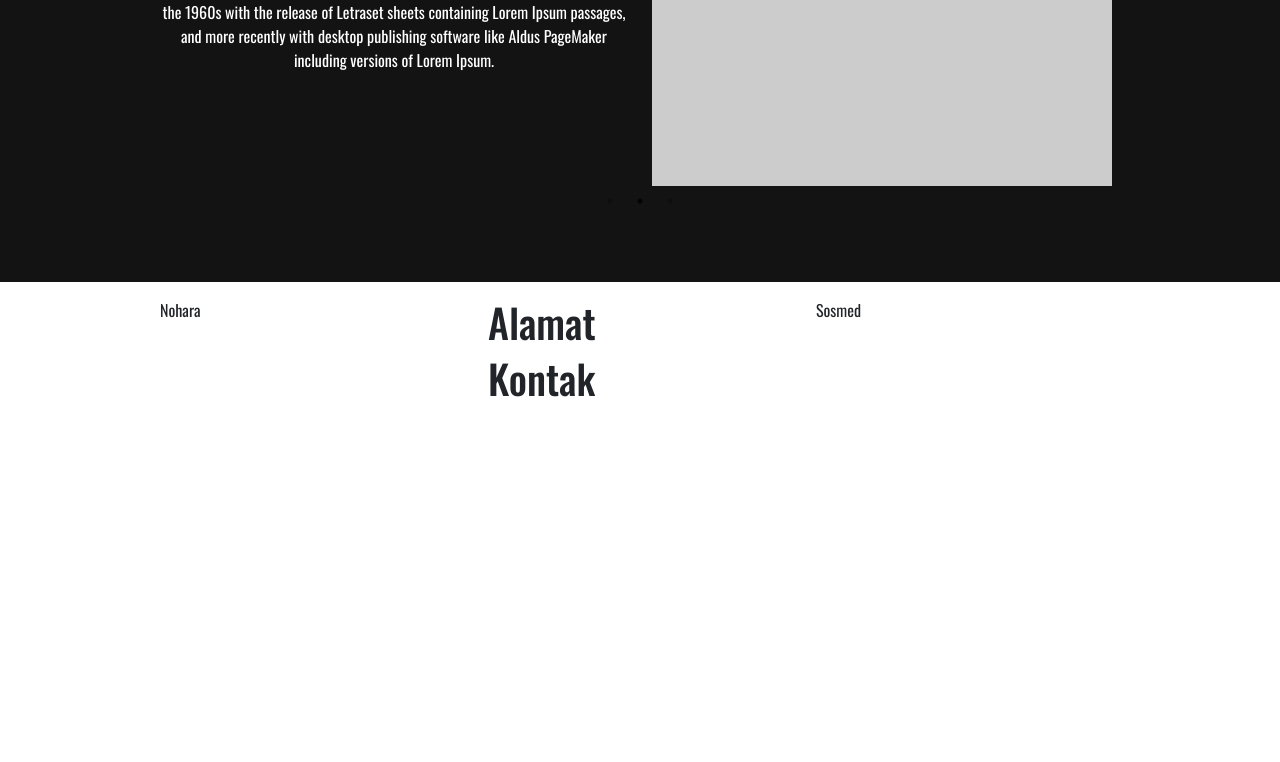
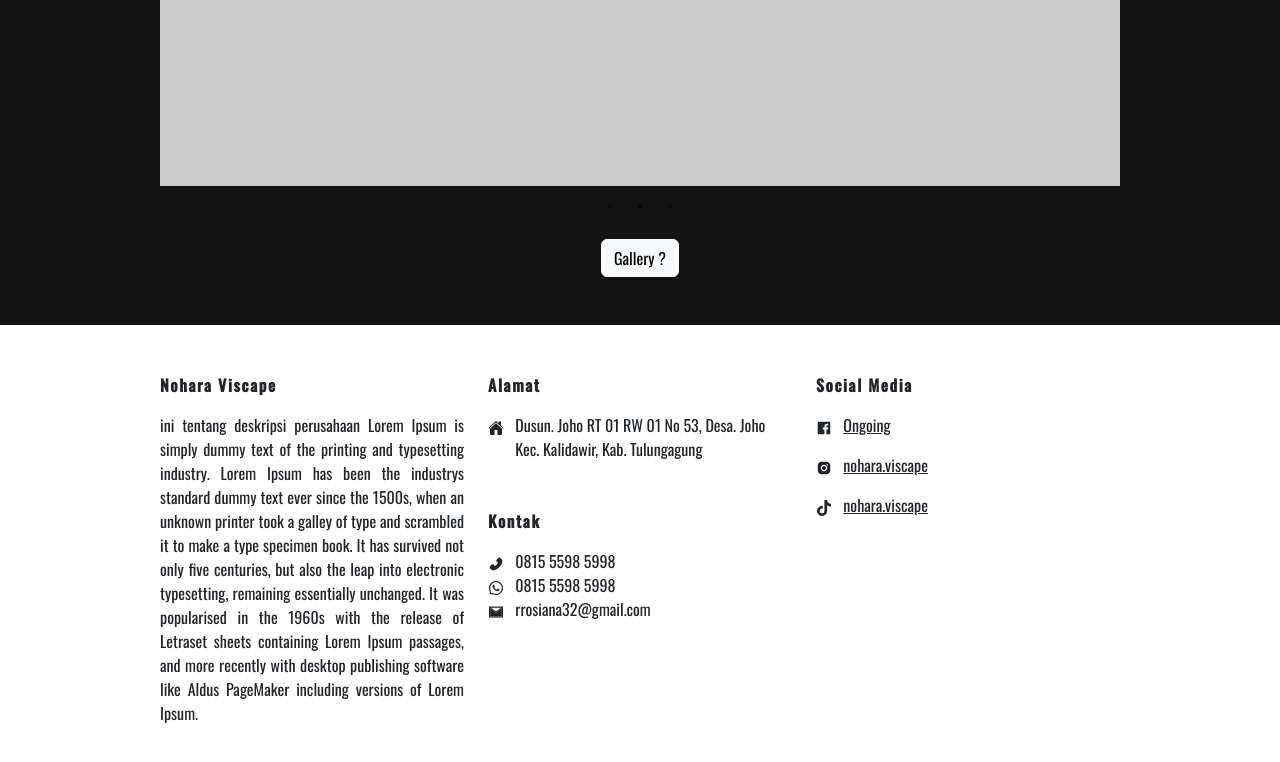
Before and after one commit to deddybear/nohara-frontend, a React (Create React App) app: page / in a window 1280 px wide. Shown: the part 1615-2377 px from the top of the page. Before the commit the page ends 2041 px from the top, so only its background shows below. Built offline with nearby package versions, Linux system fonts and the light colour scheme.

Commit message:
adding component about-us

```diff
--- a/src/components/about-us/about-us.component.jsx
+++ b/src/components/about-us/about-us.component.jsx
@@ -1,14 +1,63 @@
 import React from 'react';
 import { Col, Row } from 'react-bootstrap';
+import {IoHome} from "react-icons/io5";
+import { AiFillPhone, AiOutlineWhatsApp, AiTwotoneMail, AiFillFacebook, AiFillInstagram } from "react-icons/ai";
+import {FaTiktok} from "react-icons/fa";
 
-const AboutComponent = ({}) => (
+
+const AboutComponent = ({aboutCompany, aboutContact}) => (
     <Row>
-        <Col xs={12} md={4}>Nohara</Col>
-        <Col xs={12} md={4}>
-            <h1>Alamat</h1>
-            <h1>Kontak</h1>
+        <Col xs={12} md={4} className='my-5'>
+            <p className='letter-spacing-1'><b>{aboutCompany.name}</b></p>
+            <p className='text-justify'>{aboutCompany.desc}</p>
         </Col>
-        <Col xs={12} md={4}>Sosmed</Col>
+        <Col xs={12} md={4} className='my-5'>
+            <p className='letter-spacing-1'><b>Alamat</b></p>
+            <Row>
+                <Col xs={1}><IoHome/></Col>
+                <Col xs={11}>{aboutContact.address}</Col>
+            </Row>
+            <p className='mt-5 letter-spacing-1'><b>Kontak</b></p>
+            <Row>
+                <Col xs={1}><AiFillPhone/></Col>
+                <Col xs={11}>{aboutContact.telephone}</Col>
+            </Row>
+            <Row>
+                <Col xs={1}><AiOutlineWhatsApp/></Col>
+                <Col xs={11}>{aboutContact.whatsapp}</Col>
+            </Row>
+            <Row>
+                <Col xs={1}><AiTwotoneMail/></Col>
+                <Col xs={11}>{aboutContact.email}</Col>
+            </Row>
+        </Col>
+        <Col xs={12} md={4} className='my-5'>
+            <p className='letter-spacing-1'><b>Social Media</b></p>
+            <div className='my-3'>
+                <a className='text-dark' href='#'>
+                    <Row>
+                        <Col xs={1}><AiFillFacebook/></Col>
+                        <Col xs={11}>Ongoing</Col>
+                    </Row>
+                </a>
+            </div>
+            <div className='my-3'>
+                <a className='text-dark' href='#'>
+                    <Row>
+                        <Col xs={1}><AiFillInstagram/></Col>
+                        <Col xs={11}>nohara.viscape</Col>
+                    </Row>
+                </a>
+            </div>
+            <div className='my-3'>
+                <a className='text-dark' href='#'>
+                    <Row>
+                        <Col xs={1}><FaTiktok/></Col>
+                        <Col xs={11}>nohara.viscape</Col>
+                    </Row>
+                </a>
+            </div>
+        </Col>
     </Row>
 )
 
--- a/src/components/portofolio/portofolio.component.jsx
+++ b/src/components/portofolio/portofolio.component.jsx
@@ -1,5 +1,4 @@
 import React from 'react'
-import { Col, Row } from 'react-bootstrap';
 import Slider from 'react-slick';
 import './portofolio.component.styles.css';
 
@@ -25,20 +24,15 @@ const PortofolioComponent = ({dataList}) => (
                     dataList.map(
                         (item, index) =>
                         <div key={`portofolio_data_${index}`}>
-                            <Row>
-                                <Col xs={12} md={6} className="align-middle my-auto">
-                                    <h1>{item.name}</h1>
-                                    <p>{item.desc}</p>
-                                </Col>
-                                <Col xs={12} md={6} >
-                                    <img src={item.photos} alt={`portofolio_${index}`}></img>
-                                </Col>
-                            </Row>
+                            <img className='' src={item.photos} alt={`portofolio_${index}`}></img>
                         </div>
                     )
                 }
             </Slider>
         </div>
+        <div>
+            <a className='btn btn-light' href='https://gallery.nohara.my.id/'>Gallery ?</a>
+        </div>
     </div>
 )
 
--- a/src/data/about.dummy.js
+++ b/src/data/about.dummy.js
@@ -1,6 +1,6 @@
 const AboutData = {
     name : 'Nohara Viscape',
-    about: 'ini tentang deskripsi perusahaan Lorem Ipsum is simply dummy text of the printing and typesetting industry. Lorem Ipsum has been the industrys standard dummy text ever since the 1500s, when an unknown printer took a galley of type and scrambled it to make a type specimen book. It has survived not only five centuries, but also the leap into electronic typesetting, remaining essentially unchanged. It was popularised in the 1960s with the release of Letraset sheets containing Lorem Ipsum passages, and more recently with desktop publishing software like Aldus PageMaker including versions of Lorem Ipsum.',
+    desc: 'ini tentang deskripsi perusahaan Lorem Ipsum is simply dummy text of the printing and typesetting industry. Lorem Ipsum has been the industrys standard dummy text ever since the 1500s, when an unknown printer took a galley of type and scrambled it to make a type specimen book. It has survived not only five centuries, but also the leap into electronic typesetting, remaining essentially unchanged. It was popularised in the 1960s with the release of Letraset sheets containing Lorem Ipsum passages, and more recently with desktop publishing software like Aldus PageMaker including versions of Lorem Ipsum.',
 }
 
 export default AboutData;
--- a/src/data/contact.dummy.js
+++ b/src/data/contact.dummy.js
@@ -1,8 +1,8 @@
 const ContactData = {
-    telephone : '088123456789',
-    whatsapp: '088123456789',
-    email : 'test@test.com',
-    address: 'Lorem Ipsum is simply dummy text of the printing and typesetting industry. Lorem Ipsum has been the industrys standard dummy text ever since the 1500s, when an unknown printer took a galley of type and scrambled it to make a type specimen book. It has survived not only five centuries, but also the leap into electronic typesetting, remaining essentially unchanged. It was popularised in the 1960s with the release of Letraset sheets containing Lorem Ipsum passages, and more recently with desktop publishing software like Aldus PageMaker including versions of Lorem Ipsum.',
+    telephone : '0815 5598 5998',
+    whatsapp: '0815 5598 5998',
+    email : 'rrosiana32@gmail.com',
+    address: 'Dusun. Joho RT 01 RW 01 No 53, Desa. Joho Kec. Kalidawir, Kab. Tulungagung'
 }
 
 export default ContactData;
--- a/src/data/portofolio.dummy.js
+++ b/src/data/portofolio.dummy.js
@@ -1,4 +1,4 @@
-const path = 'https://via.placeholder.com/460';
+const path = 'https://via.placeholder.com/1427x460';
 
 const Portofolio = [
     {
--- a/src/index.css
+++ b/src/index.css
@@ -8,3 +8,27 @@ body {
 .background-component {
     background: #131313;
 }
+
+.text-justify {
+    text-align: justify;
+}
+
+.letter-spacing-1 {
+    letter-spacing: .10rem !important;
+}
+
+.letter-spacing-2 {
+    letter-spacing: .5rem !important;
+}
+
+.letter-spacing-3 {
+    letter-spacing: 1rem !important;
+}
+
+.letter-spacing-4 {
+    letter-spacing: 1.5rem !important;
+}
+
+.letter-spacing-5 {
+    letter-spacing: 3rem !important;
+}
--- a/src/pages/home/homepage.jsx
+++ b/src/pages/home/homepage.jsx
@@ -9,6 +9,8 @@ import service from '../../data/service.dummy'
 import portofolio from '../../data/portofolio.dummy'
 import { Row } from 'react-bootstrap'
 import AboutComponent from '../../components/about-us/about-us.component'
+import AboutData from '../../data/about.dummy'
+import ContactData from '../../data/contact.dummy'
 
 class HomePage extends React.Component {
     constructor(props) {
@@ -17,7 +19,9 @@ class HomePage extends React.Component {
         this.state = {
             dataCaraousel : photos,
             dataCardService : service,
-            dataPortofolio : portofolio
+            dataPortofolio : portofolio,
+            dataCompany: AboutData,
+            dataContact : ContactData
         }
     }
 
@@ -40,8 +44,8 @@ class HomePage extends React.Component {
                     </Row>
                 </div>
                 <PortofolioComponent dataList={this.state.dataPortofolio}/>
-                <div className='w-75 mx-auto my-3'>
-                    <AboutComponent/>
+                <div className='w-75 mx-auto'>
+                    <AboutComponent aboutCompany={this.state.dataCompany} aboutContact={this.state.dataContact}/>
                 </div>
             </div>
         )
```
